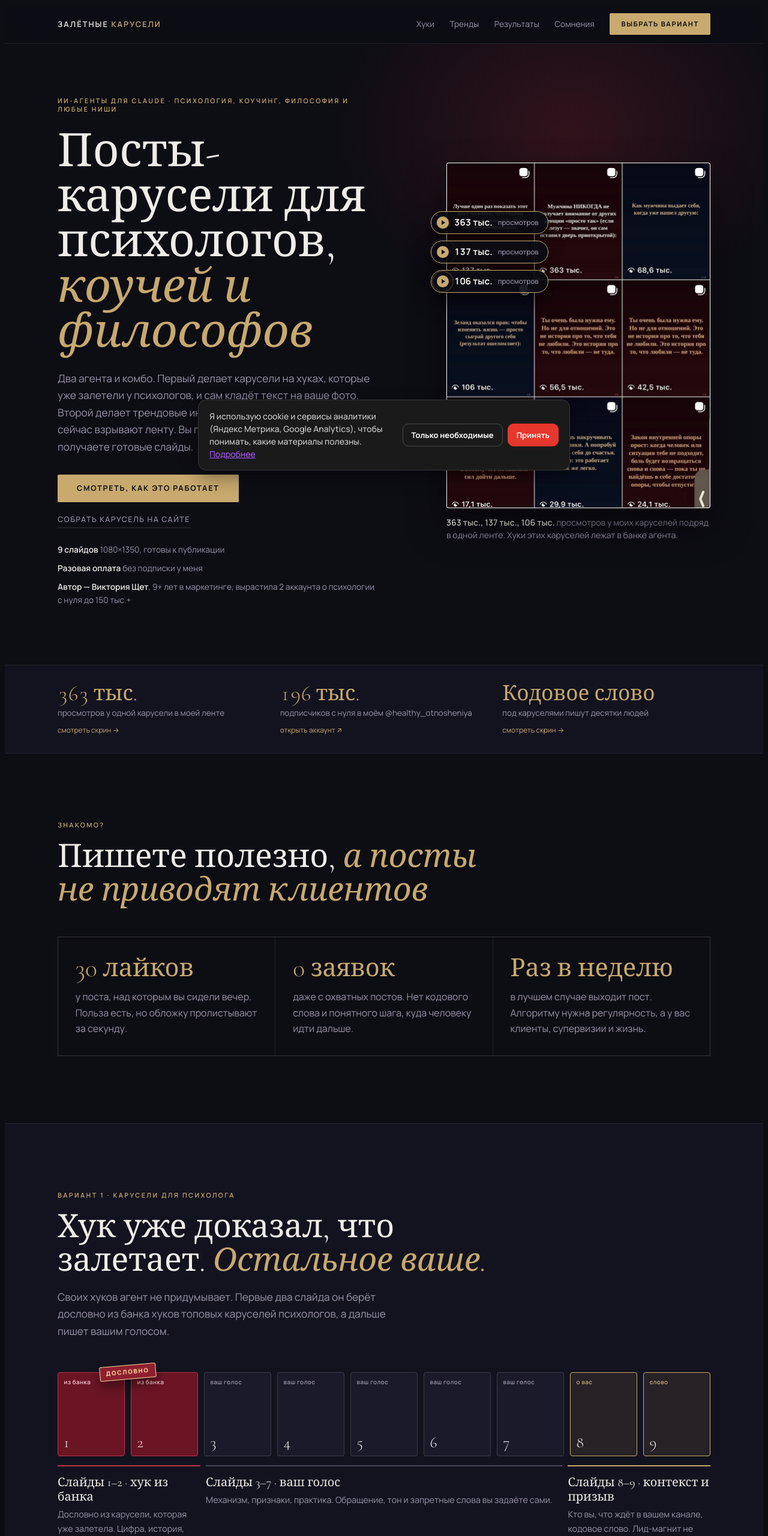
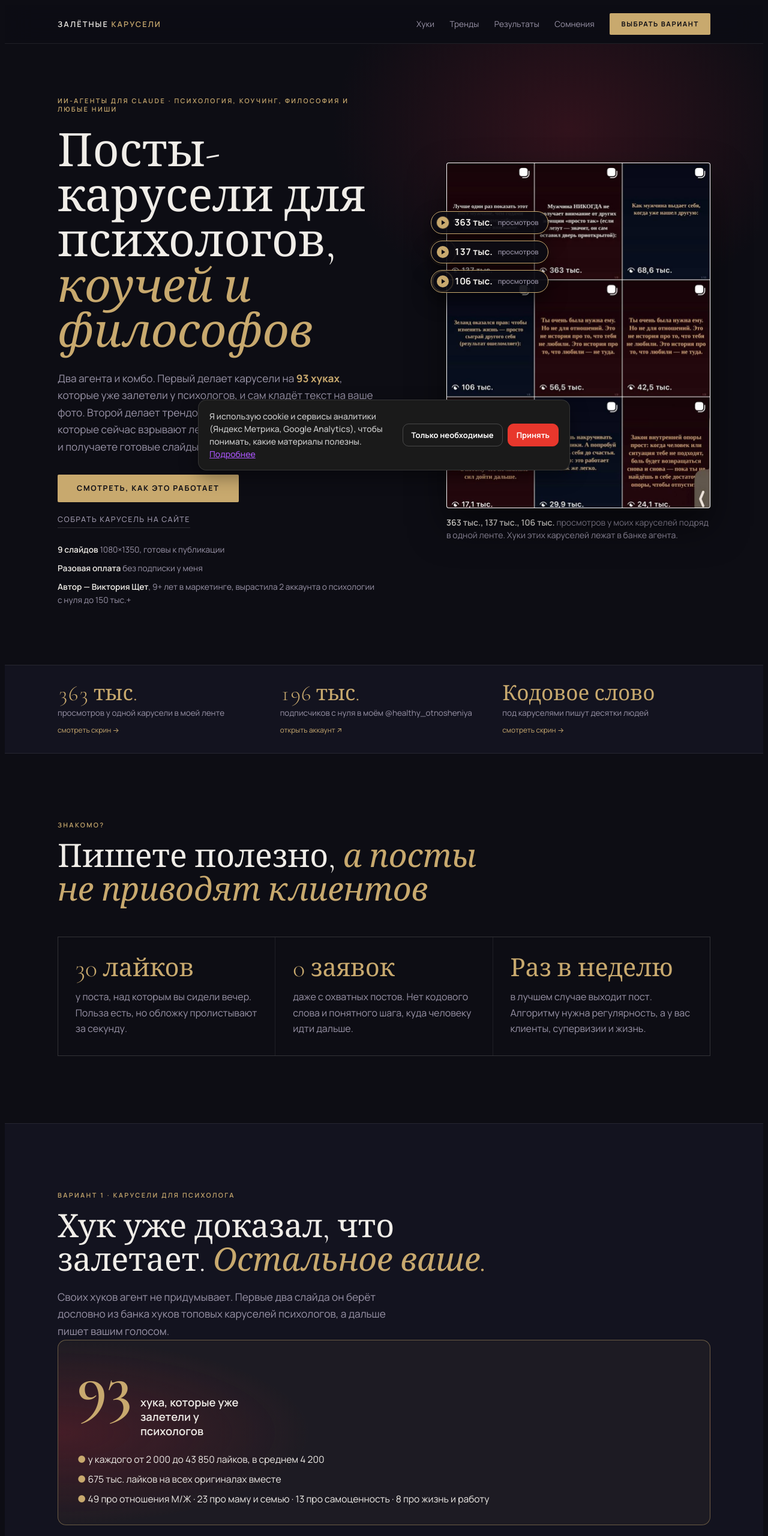
Before and after one commit to viktoriashet-hue/vikashet, a plain HTML site: page karusel-agent/index.html in a window 1280 px wide. Shown: the top 2560 px of the page at 60% size. Drawn offline with nearby package versions, Linux system fonts and the light colour scheme.

Commit message:
Продажник: 93 залетевших хука крупно
Co-Authored-By: Claude Opus 5.5 <noreply@anthropic.com>
Claude-Session: https://claude.ai/code/session_01AQfwEX8wtrP3VwdCAytxjm

```diff
--- a/karusel-agent/index.html
+++ b/karusel-agent/index.html
@@ -656,7 +656,7 @@ html.mo .after-steps.in::before{transform:scaleX(1)}
     <div class="hero-copy">
       <div class="label">ИИ-агенты для Claude · психология, коучинг, философия и любые ниши</div>
       <h1>Посты-карусели для психологов, <em>коучей и философов</em></h1>
-      <p class="lead">Два агента и комбо. Первый делает карусели на хуках, которые уже залетели у психологов, и сам кладёт текст на ваше фото. Второй делает трендовые интерактивные карусели, которые сейчас взрывают ленту. Вы пишете «сделай 3 карусели» и получаете готовые слайды.</p>
+      <p class="lead">Два агента и комбо. Первый делает карусели на <b style="color:var(--gold)">93 хуках</b>, которые уже залетели у психологов, и сам кладёт текст на ваше фото. Второй делает трендовые интерактивные карусели, которые сейчас взрывают ленту. Вы пишете «сделай 3 карусели» и получаете готовые слайды.</p>
       <div class="hero-cta">
         <a class="btn" href="#agent-psy">Смотреть, как это работает</a>
         <a class="ghost" href="#sim">Собрать карусель на сайте</a>
@@ -712,6 +712,14 @@ html.mo .after-steps.in::before{transform:scaleX(1)}
       <div class="label">Вариант 1 · Карусели для психолога</div>
       <h2>Хук уже доказал, что залетает. <em>Остальное ваше.</em></h2>
       <p class="lead">Своих хуков агент не придумывает. Первые два слайда он берёт дословно из банка хуков топовых каруселей психологов, а дальше пишет вашим голосом.</p>
+    </div>
+    <div class="hookbank" style="display:flex;flex-wrap:wrap;align-items:center;gap:1.4rem 2.6rem;margin:0 0 2.8rem;padding:1.8rem 2rem;border:1px solid rgba(200,169,110,.45);border-radius:14px;background:radial-gradient(600px 220px at 0% 50%,rgba(142,31,47,.35),transparent 70%),rgba(200,169,110,.06)">
+      <div style="display:flex;align-items:baseline;gap:.9rem"><b style="font:600 clamp(4.2rem,11vw,6.6rem)/.9 var(--f-display);color:var(--gold)">93</b><span style="font:600 1.15rem/1.3 var(--f-body);color:var(--text);max-width:12rem">хука, которые уже залетели у психологов</span></div>
+      <ul style="list-style:none;margin:0;padding:0;display:grid;gap:.45rem;font-size:.98rem;color:var(--text)">
+        <li><span style="color:var(--gold)">●</span> у каждого от 2 000 до 43 850 лайков, в среднем 4 200</li>
+        <li><span style="color:var(--gold)">●</span> 675 тыс. лайков на всех оригиналах вместе</li>
+        <li><span style="color:var(--gold)">●</span> 49 про отношения М/Ж · 23 про маму и семью · 13 про самоценность · 8 про жизнь и работу</li>
+      </ul>
     </div>
     <div class="nine" aria-hidden="true">
       <div class="cell a" style="--i:0"><span>из банка</span><b>1</b></div>
@@ -1173,7 +1181,7 @@ html.mo .after-steps.in::before{transform:scaleX(1)}
         <h3>Карусели для психолога</h3>
         <div class="cost">2 900 ₽<small>разово</small></div>
         <ul>
-          <li>Банк хуков из залетевших публикаций психологов</li>
+          <li><b style="color:var(--gold)">93 хука</b> из залетевших публикаций психологов</li>
           <li>Слайды 1–2 дословно, 3–7 вашим голосом</li>
           <li>Текст на ваше фото, лицо не закрывается</li>
           <li>Несколько вариантов оформления на выбор</li>
@@ -1204,7 +1212,7 @@ html.mo .after-steps.in::before{transform:scaleX(1)}
         <div class="cost">3 900 ₽<small><s>4 800 ₽</s></small></div>
         <ul>
           <li>Оба агента целиком</li>
-          <li class="plus">Каждый день карусели на проверенных хуках</li>
+          <li class="plus">Каждый день карусели на <b style="color:var(--gold)">93 проверенных хуках</b></li>
           <li class="plus">Трендовые форматы, когда нужен рывок охвата</li>
           <li class="plus">Все обновления банка хуков и трендовых навыков</li>
         </ul>
```
